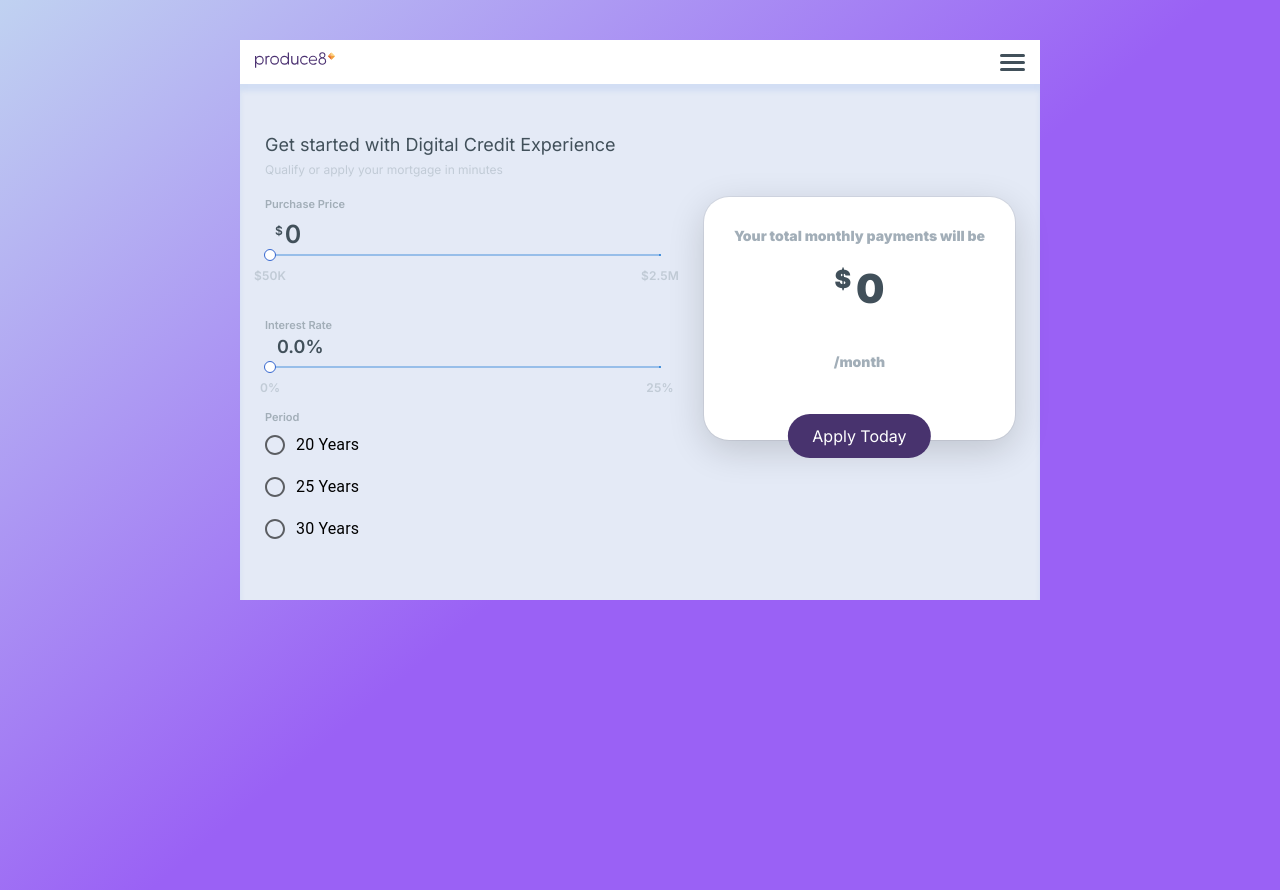
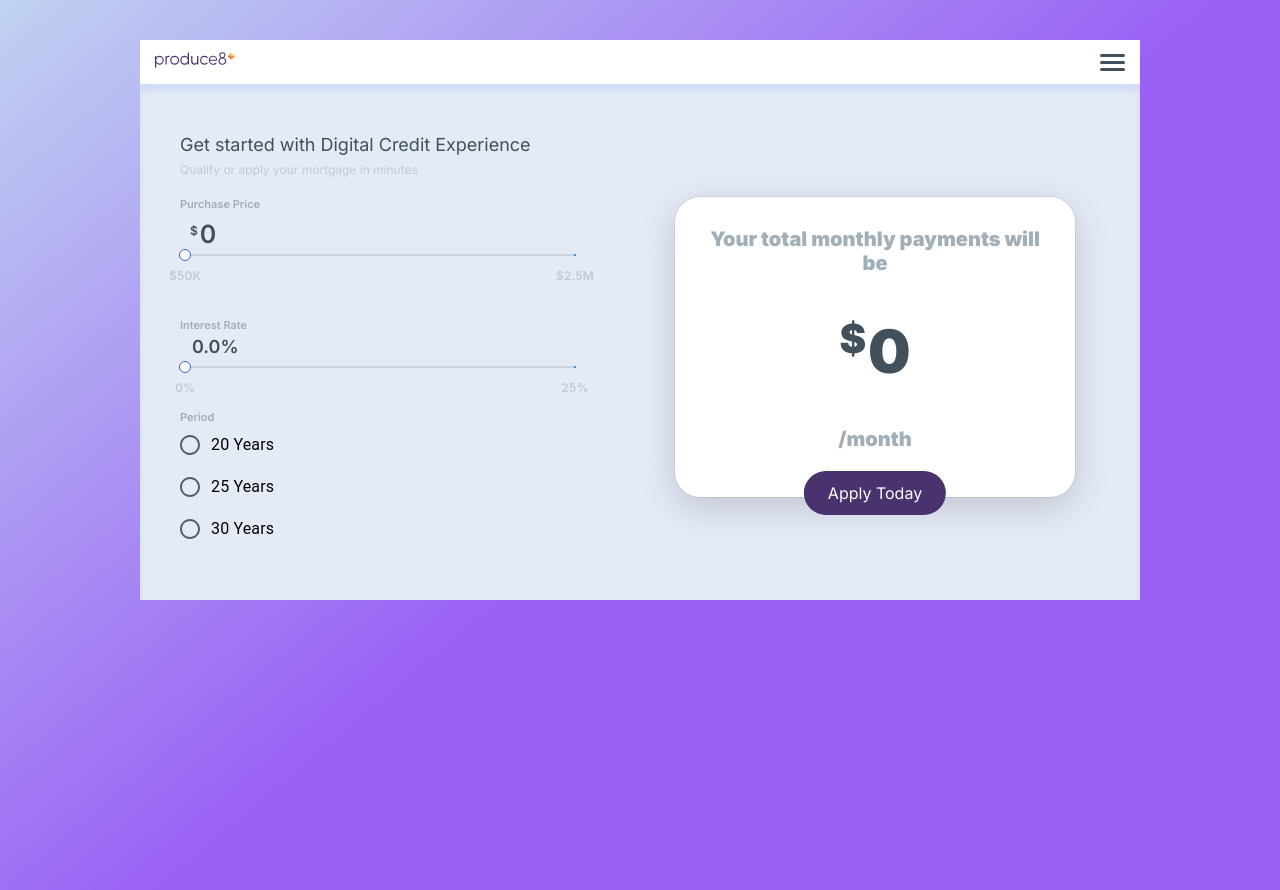
Before and after one commit to ghbarreto/mortgage-calculator, a Next.js app: page / in a window 1280 px wide. Shown: the top 890 px of the page. Built offline with nearby package versions, Linux system fonts and the light colour scheme.

Commit message:
finished styles

```diff
--- a/components/Container.tsx
+++ b/components/Container.tsx
@@ -12,7 +12,10 @@ const StyledSection = styled.section`
     transform: translate(-50%, -50%);
     height: 90%;
     width: 90%;
-    max-width: 800px;
+
+    @media (min-width: 900px) {
+        max-width: 1000px;
+    }
 `;
 
 export const Container = ({ children }: TContainer) => {
--- a/components/MonthlyPaymentCard.tsx
+++ b/components/MonthlyPaymentCard.tsx
@@ -12,11 +12,28 @@ const StyledCard = styled.div`
     position: relative;
 
     box-shadow: rgba(0, 0, 0, 0.16) 0px 10px 36px 0px, rgba(0, 0, 0, 0.06) 0px 0px 0px 1px;
+
+    @media (min-width: 900px) {
+        height: 300px;
+        width: 400px;
+        margin-right: 40px;
+    }
 `;
 
 const StyledText = styled(Text)`
     margin-top: 20px;
     margin-bottom: 40px;
+
+    @media (min-width: 900px) {
+        margin-top: 40px;
+    }
+`;
+
+const StyledValue = styled(Text)`
+    font-size: 30px;
+    @media (min-width: 900px) {
+        font-size: 60px !important;
+    }
 `;
 
 const StyledSpinnerContainer = styled.div`
@@ -54,8 +71,13 @@ const Button = styled.button`
 const StyledSpan = styled.span`
     font-size: 25px;
     position: relative;
-    top: -15px;
-    margin-right: 5px;
+    top: -10px;
+    margin-right: -5px;
+    @media (min-width: 900px) {
+        font-size: 40px;
+        top: -20px;
+        margin-right: -10px;
+    }
 `;
 
 export const MonthlyPaymentCard = ({
@@ -81,7 +103,7 @@ export const MonthlyPaymentCard = ({
 
                     <StyledText type="h1">
                         <StyledSpan>$</StyledSpan>
-                        {value ? value.toLocaleString() : '0'}
+                        <StyledValue as="span"> {value ? value.toLocaleString() : '0'}</StyledValue>
                     </StyledText>
 
                     <StyledText type="bodyLarge" color="var(--gray)">
--- a/components/Slider.tsx
+++ b/components/Slider.tsx
@@ -94,6 +94,10 @@ const StyledMUISlider = styled(MUISlider)`
         font-size: 12px;
         margin-top: -4px;
     }
+
+    & .MuiSlider-rail {
+        background-color: var(--gray);
+    }
 `;
 
 const StyledLabel = styled.label``;
--- a/components/Text.tsx
+++ b/components/Text.tsx
@@ -22,7 +22,10 @@ const StyledText = styled.p<TText>`
     ${({ type }) => {
         switch (type) {
             case 'bodyLarge':
-                return `font-size: 14px; font-weight: bold; `;
+                return `font-size: 14px; font-weight: bold;
+				@media (min-width: 900px) { font-size: 20px; }
+
+				`;
             case 'h1':
                 return `font-size: 40px; font-weight: bold; `;
             case 'header':
--- a/styles/styles.ts
+++ b/styles/styles.ts
@@ -3,6 +3,10 @@ import { Text } from '../components';
 
 export const StyledContainer = styled.div`
     padding: 50px 25px;
+
+    @media (min-width: 768px) {
+        margin-left: 15px;
+    }
 `;
 
 export const StyledText = styled(Text)`
```
